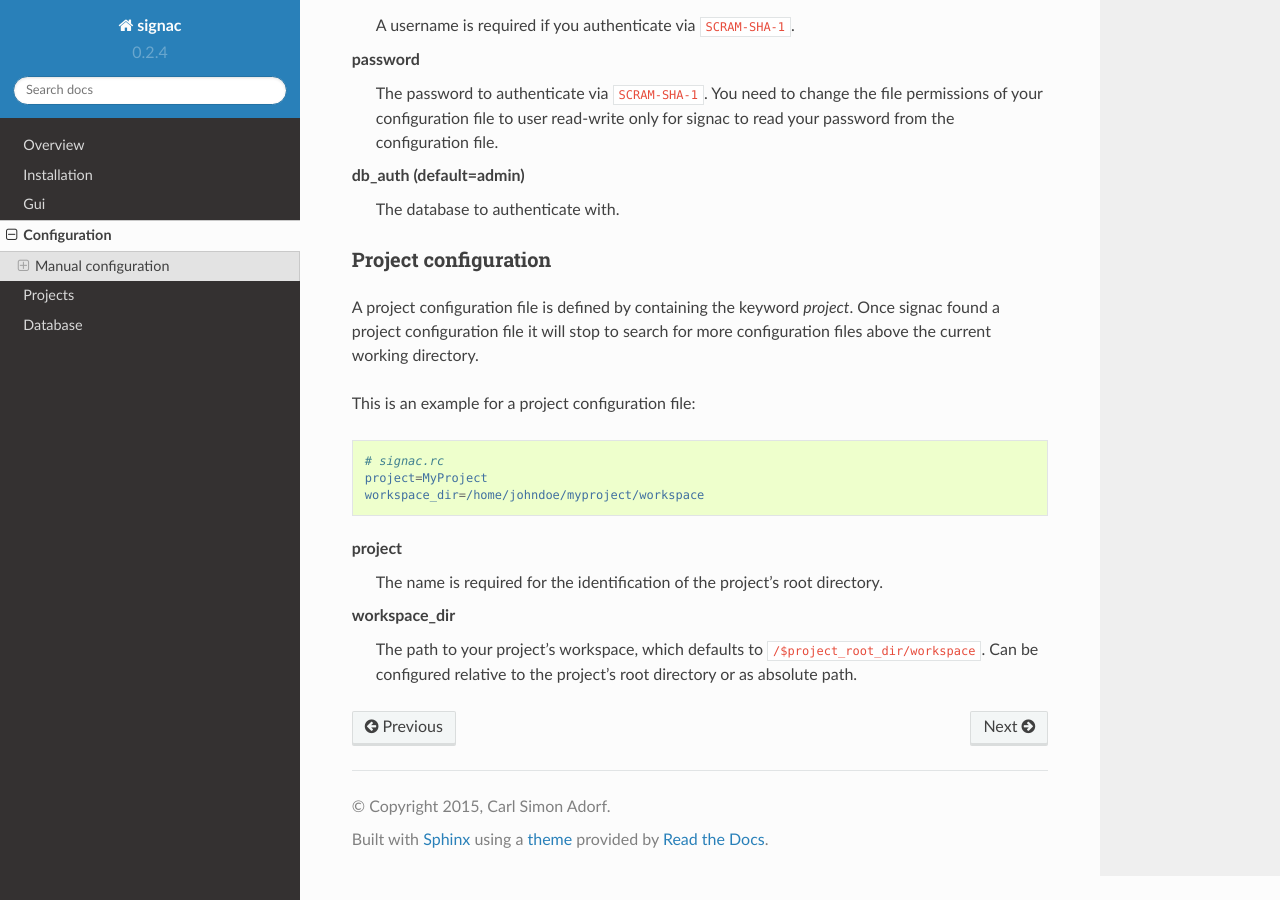
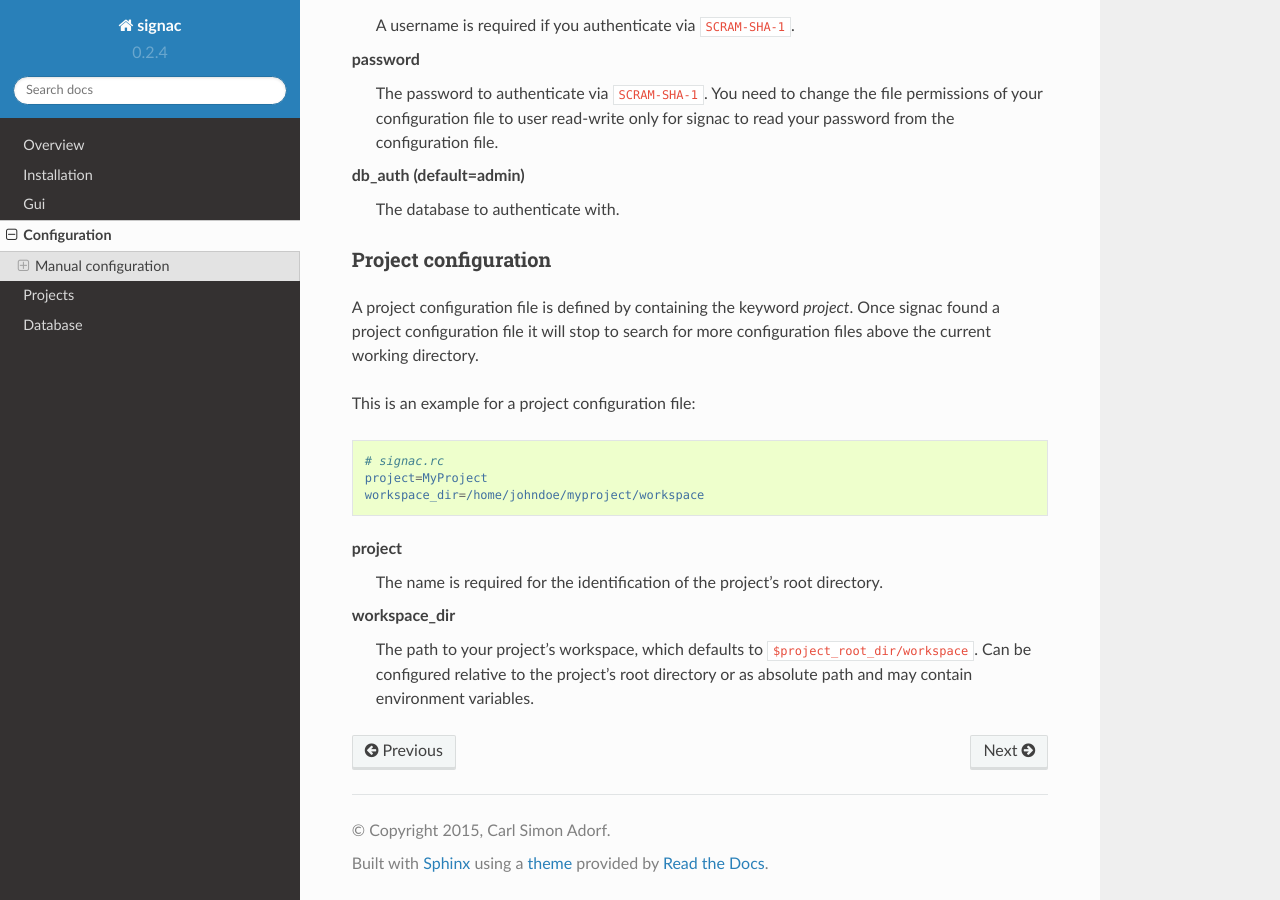
Before and after one commit to glotzerlab/signac, a Sphinx documentation site: the page built from doc/configuration.rst, in a window 1280 px wide and 900 px high, scrolled down 1243 px. Built offline with Sphinx 7.4.7 and the Read the Docs theme 2.0.0, drawn with Linux system fonts in a browser that asks for light colours.

Commit message:
Update configuration documentation.

```diff
--- a/doc/configuration.rst
+++ b/doc/configuration.rst
@@ -72,5 +72,5 @@ project
   The name is required for the identification of the project's root directory.
 
 workspace_dir
-  The path to your project's workspace, which defaults to ``/$project_root_dir/workspace``.
-  Can be configured relative to the project's root directory or as absolute path.
+  The path to your project's workspace, which defaults to ``$project_root_dir/workspace``.
+  Can be configured relative to the project's root directory or as absolute path and may contain environment variables.
```
